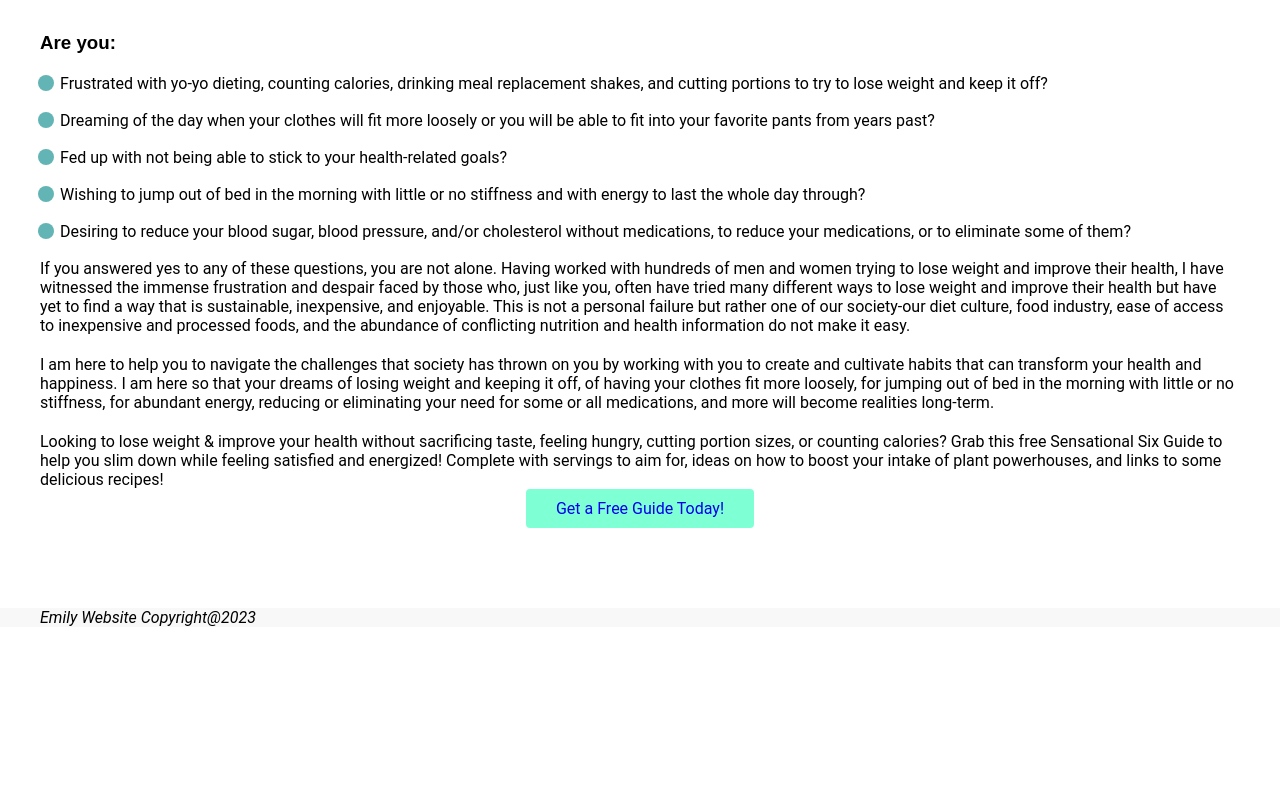
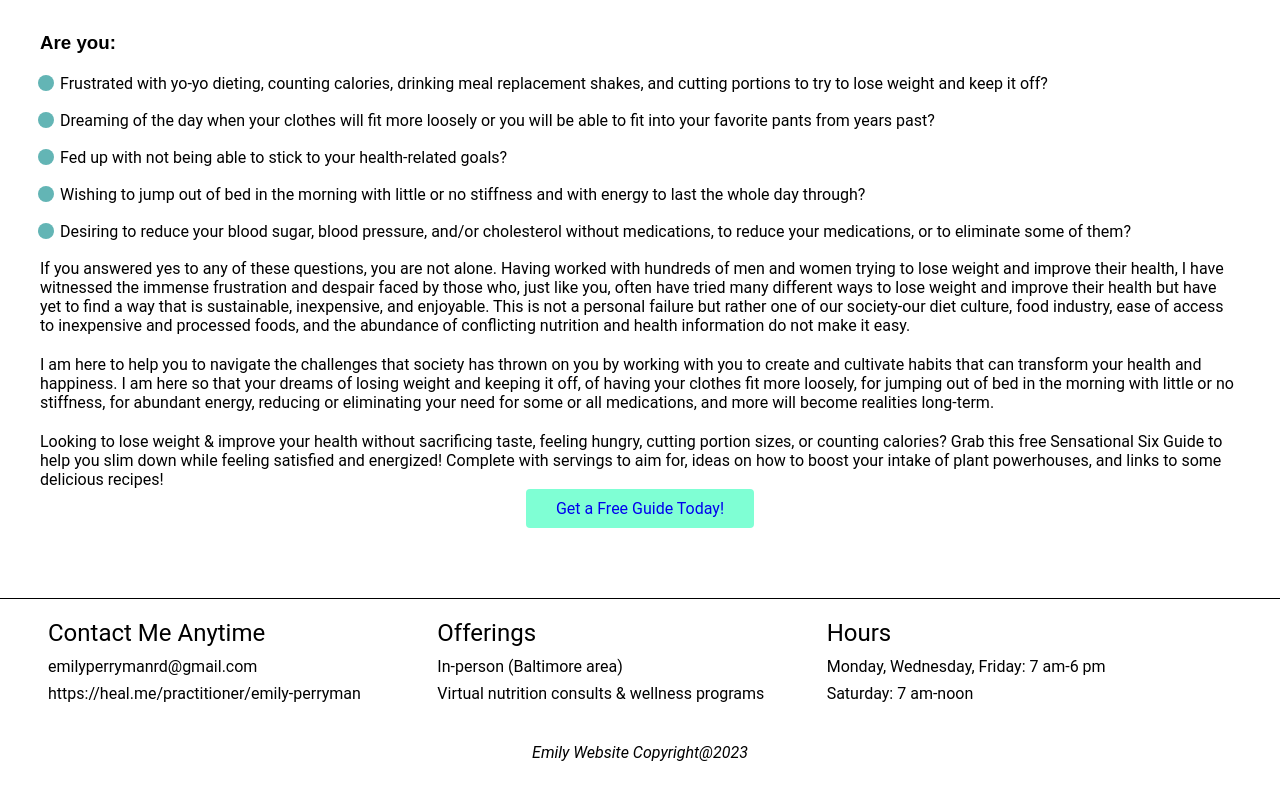
Before and after one commit to ChrisDietrich405/natures-wellness, a Next.js app: page / in a window 1280 px wide. Shown: the part 784-1584 px from the top of the page. Before the commit the page ends 1411 px from the top, so only its background shows below. Built offline with nearby package versions, Linux system fonts and the light colour scheme.

Commit message:
added images and footer

```diff
--- a/pages/resources/[id].js
+++ b/pages/resources/[id].js
@@ -34,7 +34,7 @@ const ResourcesId = (props) => {
     const fetchTitle = async () => {
       const response = await api.get(`/resources/${id}`);
       const dataArray = response.data;
-      const name = dataArray[0].name;
+      const name = dataArray[0]?.name;
       setTitle(name);
     };
     fetchTitle();
@@ -42,7 +42,7 @@ const ResourcesId = (props) => {
 
   return (
     <div>
-      <h1>{title}</h1>
+      <h1 style={{ textAlign: "center", marginTop: "20px" }}>{title}</h1>
       <Container style={{ marginTop: "100px" }}>
         <Grid
           spacing={4}
--- a/src/components/Footer/index.jsx
+++ b/src/components/Footer/index.jsx
@@ -1,9 +1,5 @@
-// import grid1 from "../../images/chickpeas.jpg";
-// import grid2 from "../../images/tofu.png";
-
+import { Container, Grid, Typography } from "@mui/material";
 import { BsFacebook, BsInstagram, BsTwitter } from "react-icons/bs";
-
-// const publicURL = import.meta.env.VITE_PUBLIC_URL;
 
 import SocialIcons from "../SocialIcons";
 
@@ -11,50 +7,94 @@ import styles from "./styles.module.css";
 
 const Footer = () => {
   return (
-    <footer className={styles.section}>
-      <div className={styles.footer_content}>
-        <div className={styles.inner}>
-          {" "}
-          <div className={styles.grid_container}>
-            <div className={styles.footer_container}>
-              <div className={styles.nutritionist_pic_container}>
-                {/* <img
-                  src={publicURL + "/assets/images/tofu.png"}
-                  className={styles.footer_pic}
-                  alt="picture of dietician"
-                ></img> */}
-                {/* <p>
-                  Lorem ipsum dolor sit, amet consectetur adipisicing elit.
-                  Earum accusantium, sit modi debitis repellat culpa.
-                </p> */}
-              </div>
-              <div className={styles.meatless_monday_logo}>
-                {/* <img
-                  src={publicURL + "/assets/images/chickpeas.jpg"}
-                  alt="picture of dietician"
-                ></img> */}
-              </div>
-              <div className={styles.credentials}>
-                {" "}
-                {/* <img
-                  src={publicURL + "/assets/images/tofu.png"}
-                  alt="picture of dietician"
-                ></img> */}
-                {/* <p>Lorem ipsum dolor sit, amet</p>
-                <p>accusantium, sit modi debitis </p> */}
-              </div>
-            </div>
-          </div>
-        </div>
-      </div>
-      <div className={styles.footer_contacts}>
-        <div className={styles.inner}>
-          <address>Emily Website Copyright@2023</address>
+    <footer className={styles.footer} style={{ borderTop: "1px solid black" }}>
+      <Container sx={{ marginTop: "34px" }}>
+        <Grid container spacing={2}>
+          <Grid xs={12} md={4}>
+            <Typography variant="h5" component="h5" mb={1}>
+              Contact Me Anytime
+            </Typography>
+            <Typography variant="p" component="p" mb={1}>
+              emilyperrymanrd@gmail.com
+            </Typography>
+            <Typography variant="p">
+              https://heal.me/practitioner/emily-perryman
+            </Typography>
+          </Grid>
+          <Grid xs={12} md={4}>
+            <Typography variant="h5" component="h5" mb={1}>
+              Offerings
+            </Typography>
+            <Typography variant="p" component="p" mb={1}>
+              In-person (Baltimore area)
+            </Typography>
+            <Typography variant="p">
+              Virtual nutrition consults & wellness programs{" "}
+            </Typography>
+          </Grid>
+          <Grid xs={12} md={4}>
+            <Typography variant="h5" component="h5" mb={1}>
+              Hours
+            </Typography>
+            <Typography variant="p" component="p" mb={1}>
+              Monday, Wednesday, Friday: 7 am-6 pm
+            </Typography>
+
+            <Typography variant="p">Saturday: 7 am-noon</Typography>
+            <p></p>
+          </Grid>
+        </Grid>
+        <div style={{ marginTop: "40px" }}>
+          <address style={{ textAlign: "center" }}>
+            Emily Website Copyright@2023
+          </address>
           {/* <SocialIcons /> */}
         </div>
-      </div>
+      </Container>
     </footer>
   );
 };
 
 export default Footer;
+
+//   <div className={styles.footer_content}>
+//   <div className={styles.inner}>
+//     {" "}
+//     <div className={styles.grid_container}>
+//       <div className={styles.footer_container}>
+//         <div className={styles.nutritionist_pic_container}>
+//           {/* <img
+//             src={publicURL + "/assets/images/tofu.png"}
+//             className={styles.footer_pic}
+//             alt="picture of dietician"
+//           ></img> */}
+//           {/* <p>
+//             Lorem ipsum dolor sit, amet consectetur adipisicing elit.
+//             Earum accusantium, sit modi debitis repellat culpa.
+//           </p> */}
+//         </div>
+//         <div className={styles.meatless_monday_logo}>
+//           {/* <img
+//             src={publicURL + "/assets/images/chickpeas.jpg"}
+//             alt="picture of dietician"
+//           ></img> */}
+//         </div>
+//         <div className={styles.credentials}>
+//           {" "}
+//           {/* <img
+//             src={publicURL + "/assets/images/tofu.png"}
+//             alt="picture of dietician"
+//           ></img> */}
+//           {/* <p>Lorem ipsum dolor sit, amet</p>
+//           <p>accusantium, sit modi debitis </p> */}
+//         </div>
+//       </div>
+//     </div>
+//   </div>
+// </div>
+// <div className={styles.footer_contacts}>
+//   <div className={styles.inner}>
+//     <address>Emily Website Copyright@2023</address>
+//     {/* <SocialIcons /> */}
+//   </div>
+// </div>
--- a/src/components/Footer/styles.module.css
+++ b/src/components/Footer/styles.module.css
@@ -1,53 +1,4 @@
-
-
-.inner {
-  max-width: 1200px;
-  margin-right: auto;
-  margin-left: auto;
+.footer {
+  margin-top: 40px;
+  margin-bottom: 300px;
 }
-
-.footer_content {
-  padding-bottom: 50px;
-}
-
-.footer_container {
-  max-width: 1200px;
-  margin-left: auto;
-  margin-right: auto;
-  display: grid;
-  grid-template-columns: repeat(3, 1fr);
-}
-
-.footer_pic {
-  max-width: 130px;
-}
-
-.nutritionist_pic_container p {
-  padding-top: 10px;
-}
-
-.meatless_monday_logo {
-  max-width: 175px;
-  margin-right: auto;
-  margin-left: auto;
-}
-
-.credentials img {
-  max-width: 252px;
-  margin-left: auto;
-}
-
-.credentials p {
-  text-align: right;
-  padding-top: 15px;
-}
-
-.footer_contacts {
-  background: #f8f8f8;
-}
-
-.footer_contacts .inner {
-  display: flex;
-  align-items: center;
-  justify-content: space-between;
-}
```
Also changed, not shown: public/images/eating-you-alive.jpg (added).
